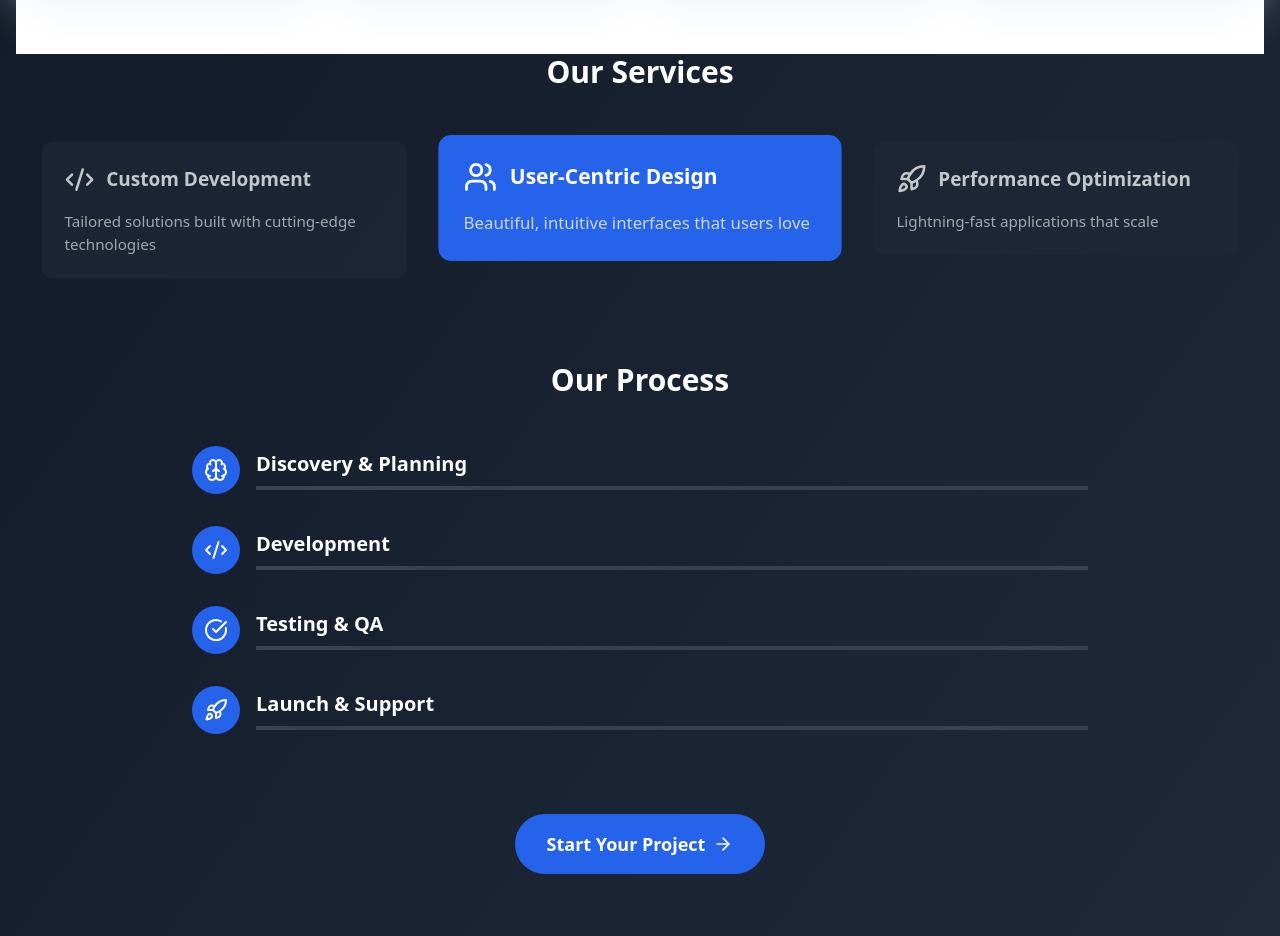
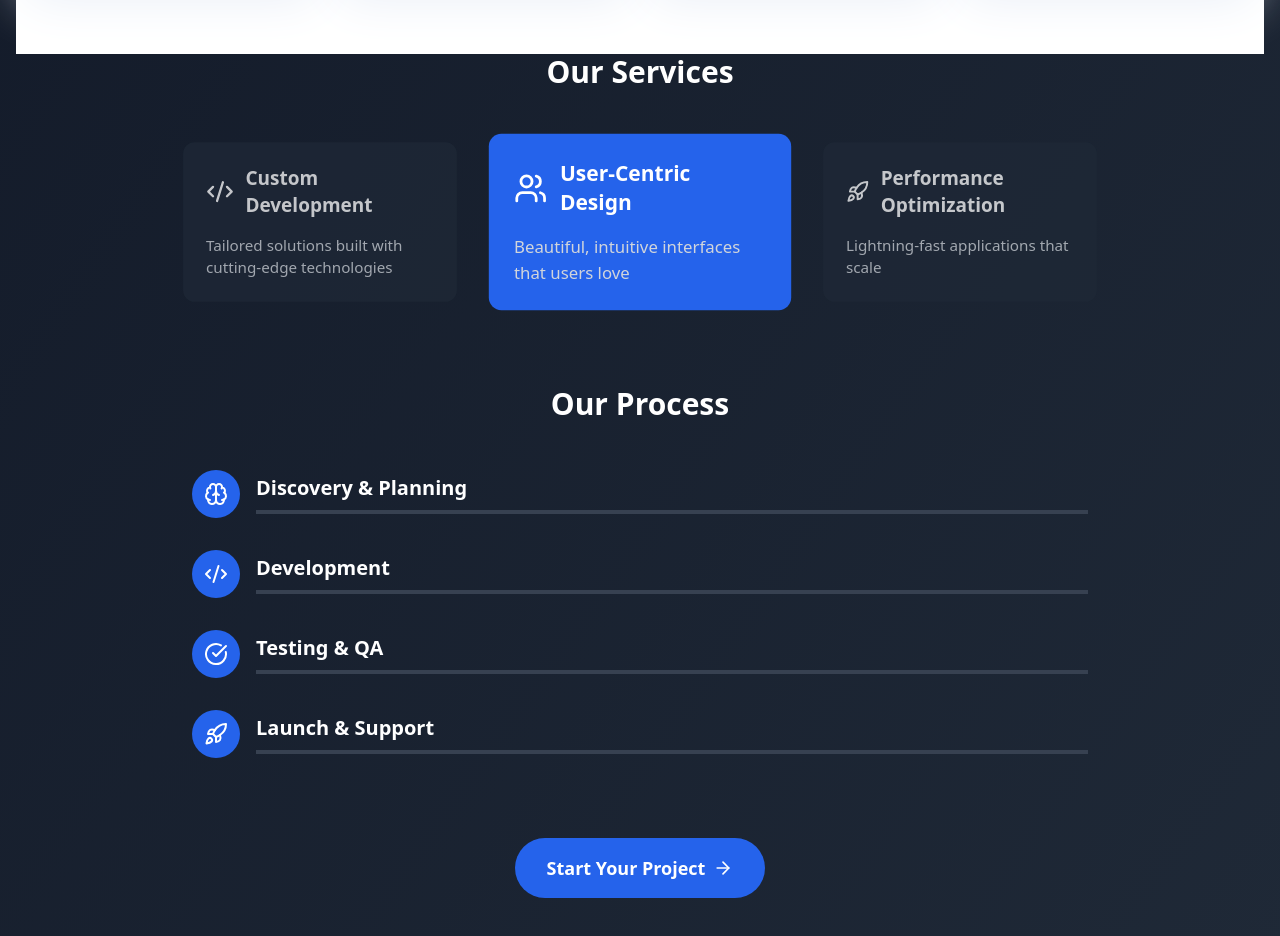
Before and after one commit to Deepak141102/LSD-WEB, a React (Vite) app: page /about in a window 1280 px wide. Shown: the part 840-1776 px from the top of the page. Built offline with nearby package versions, Linux system fonts and the light colour scheme.

Commit message:
updated routes

```diff
--- a/src/Pages/About/About.jsx
+++ b/src/Pages/About/About.jsx
@@ -69,11 +69,11 @@ const About = () => {
         <div className="mb-20">
   <h2 className="text-3xl font-bold text-center mb-12">Our Services</h2>
   <div className="relative">
-            <div className="flex justify-center items-start space-x-8">
+    <div className="flex flex-wrap justify-center items-start gap-8">
       {services.map((service, index) => (
         <div
           key={index}
-                  className={`w-full max-w-sm p-6 rounded-xl transition-all duration-500 transform
+          className={`w-full sm:w-80 md:w-96 lg:w-80 xl:w-72 p-6 rounded-xl transition-all duration-500 transform
             ${index === activeService ? 'bg-blue-600 scale-105' : 'bg-gray-800 scale-95 opacity-75'}
           `}
         >
@@ -87,6 +87,7 @@ const About = () => {
     </div>
   </div>
 </div>
+
 
         {/* Process Section */}
         <div className="max-w-4xl mx-auto">
```
Lines whose indentation alone changed are shown as unchanged.
